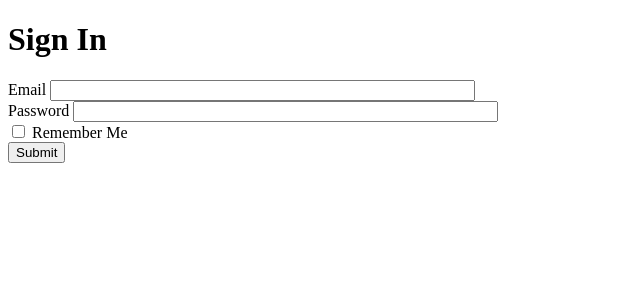
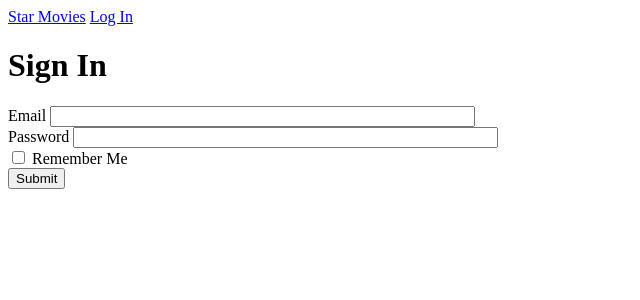
Before and after one commit to Pruki01/UCDPA-Assignment-4, a Flask app: page /login in a window 1280 px wide. Shown: the top 300 px of the page, without its empty margins (0-640 px from the left). Run offline with Flask 3, Linux system fonts and the light colour scheme; some libraries are stand-ins or nearby versions.

Commit message:
Added nav to base

```diff
--- a/templates/base.html
+++ b/templates/base.html
@@ -8,6 +8,11 @@
     <title>{{ title }}</title>
 </head>
 <body>
+
+    <nav>
+        <a href="{{ url_for('index') }}">Star Movies</a>
+        <a href="{{ url_for('login') }}">Log In</a>
+    </nav>
 
     {% with messages = get_flashed_messages() %}
     {% if messages %}
```
